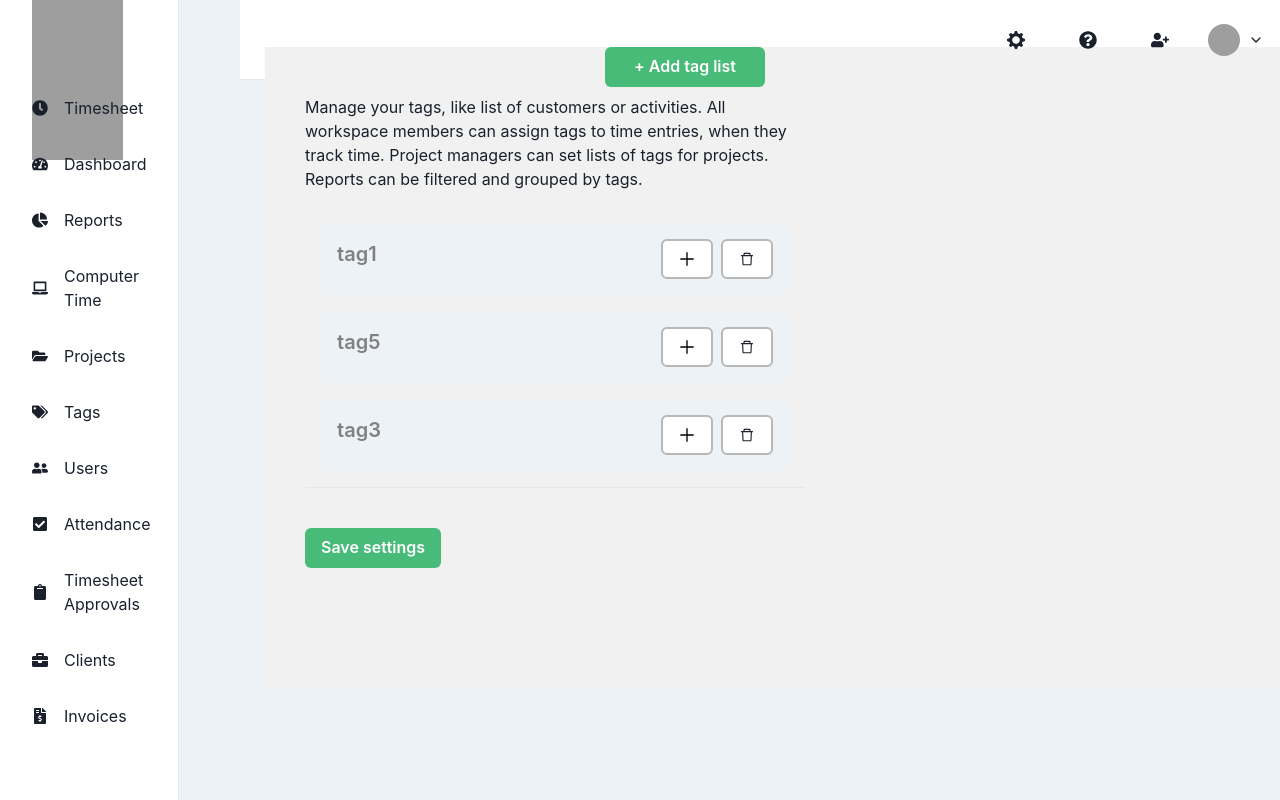
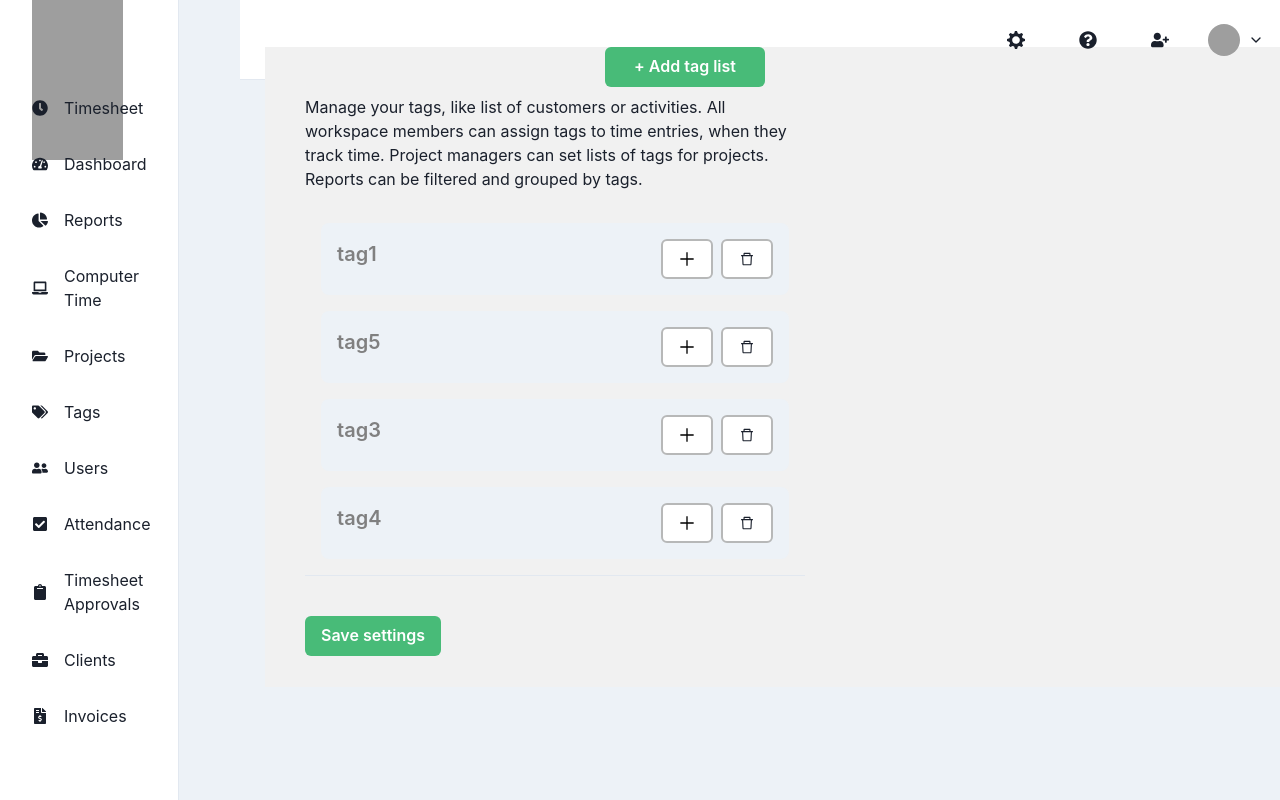
Before and after one commit to rajendranali/sensitive-thunder-3176, a React (Create React App) app in the folder sensitive-thunder-3176/: page /timesheet/tags in a window 1280 px wide. Shown: the top 800 px of the page. Built offline with nearby package versions, Linux system fonts and the light colour scheme; data requests are answered from the project's data file; grey boxes are pictures that could not be loaded.

Commit message:
unnesessary console

```diff
--- a/sensitive-thunder-3176/db.json
+++ b/sensitive-thunder-3176/db.json
@@ -53,6 +53,10 @@
     {
       "name": "tag3",
       "id": 3
+    },
+    {
+      "name": "tag4",
+      "id": 4
     }
   ]
 }
--- a/sensitive-thunder-3176/src/Pages/Tags/TagCard.jsx
+++ b/sensitive-thunder-3176/src/Pages/Tags/TagCard.jsx
@@ -5,7 +5,7 @@ import {GrAdd } from 'react-icons/gr'
 import { useSelector } from 'react-redux'
 const TagCard = ({tagName,key}) => {
   const tags = useSelector((state) => state.AppReducer.tags);
-  console.log(tags)
+  // console.log(tags)
 
   return (
     <Box key={key} m={4}  p={4} rounded={8} bgColor={'gray.100'}>
--- a/sensitive-thunder-3176/src/Pages/Tags/Tags.jsx
+++ b/sensitive-thunder-3176/src/Pages/Tags/Tags.jsx
@@ -14,7 +14,7 @@ const Tags = () => {
   const tags = useSelector((state) => state.AppReducer.tags);
   const [tag,setTag]=useState("")
   const [create,setCreate]= useState(false)
-console.log(tags)
+// console.log(tags)
   const dispatch = useDispatch();
   const handleAddTag=()=>{
     if(tag.length>0){
```
